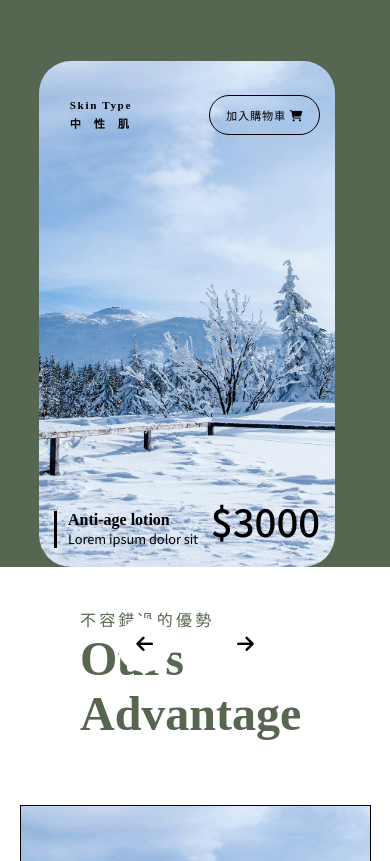
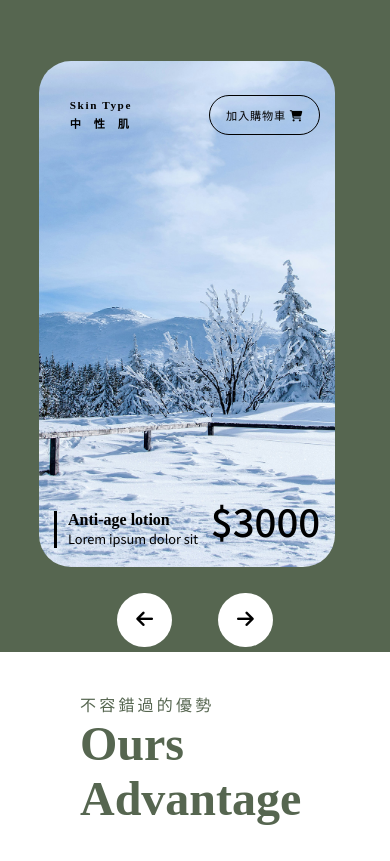
Before and after one commit to PeiJun2402/SkincareShoppingWebsite, a website built with Vite: page src/page/home.html in a window 390 px wide. Shown: the part 1005-1866 px from the top of the page. Built offline with nearby package versions, Linux system fonts and the light colour scheme; no server answers; a web font is replaced by a local one.

Commit message:
revise home.index card css

```diff
--- a/src/sass/section/_card.scss
+++ b/src/sass/section/_card.scss
@@ -198,6 +198,8 @@
 
 
         .recomd-section{
+
+
             .arrow-left{
                 position: absolute;
                 color: black;
@@ -285,10 +287,11 @@
 
 
         .recomd-section{
+            min-height: inherit;
             .arrow-left{
                 position: absolute;
                 color: black;
-                top: 110%;
+                top: 90%;
                 left: 30%;
 
                 .arrowLeftBtn{
@@ -305,7 +308,7 @@
             .arrow-right{
                 position: absolute;
                 color: black;
-                top: 110%;
+                top: 90%;
                 right: 30%;
 
 
```
Also changed, not shown: src/sass/main.css, 1 other file.
